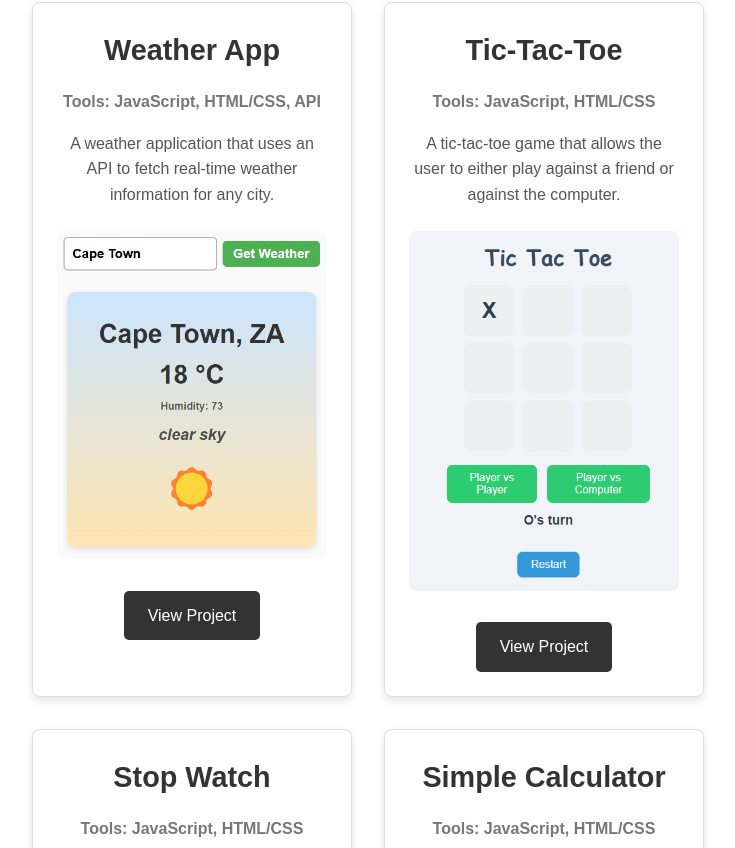
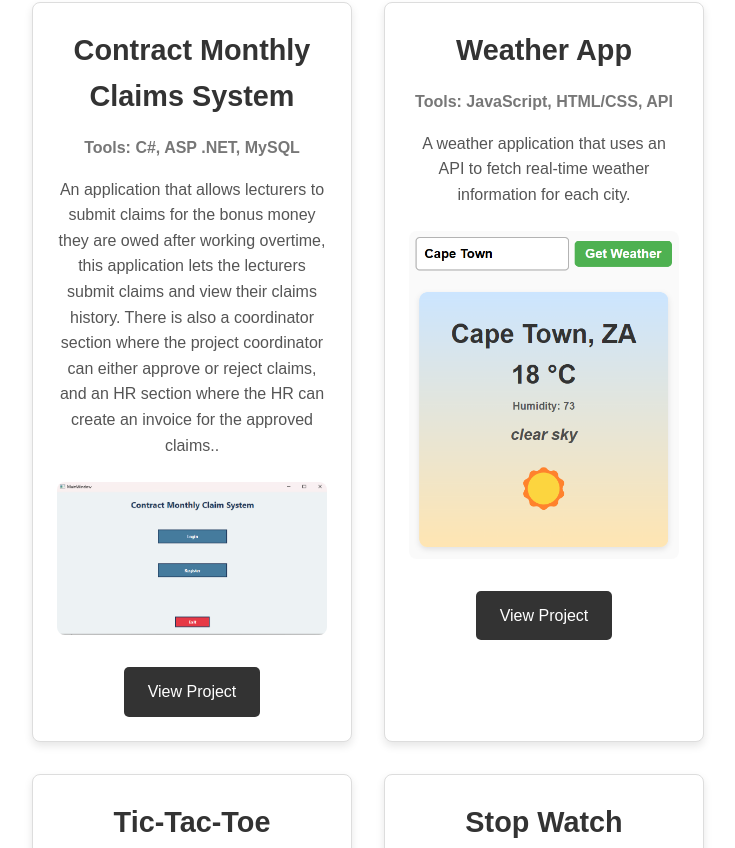
Before and after one commit to aime-ishimwe/AimeIshimwePortfolio, a plain HTML site: page AimeIshimwePersonalPortfolio/index.html in a window 1280 px wide. Shown: the part 2155-3003 px from the top of the page, without its empty margins (272-1007 px from the left). Drawn offline with Linux system fonts and the light colour scheme.

Commit message:
Add files via upload

```diff
--- a/AimeIshimwePersonalPortfolio/index.html
+++ b/AimeIshimwePersonalPortfolio/index.html
@@ -71,9 +71,20 @@
 
                 <div class="projects-container">
                     <div class="project-card">
+                        <h3>Contract Monthly Claims System</h3>
+                        <h4>Tools: C#, ASP .NET, MySQL</h4>
+                        <p>An application that allows lecturers to submit claims for the bonus money they are owed after working overtime,
+                            this application lets the lecturers submit claims and view their claims history.
+                            There is also a coordinator section where the project coordinator can either approve or reject claims,
+                            and an HR section where the HR can create an invoice for the approved claims..</p>
+                        <img src="Images/MothlyClaims.png" alt="MothlyClaimsApp">
+                        <a href="https://github.com/aime-ishimwe/ContractMonthlyClaimsSystem" class="button">View Project</a>
+                    </div>
+
+                    <div class="project-card">
                         <h3>Weather App</h3>
                         <h4>Tools: JavaScript, HTML/CSS, API</h4>
-                        <p>A weather application that uses an API to fetch real-time weather information for any city.</p>
+                        <p>A weather application that uses an API to fetch real-time weather information for each city.</p>
                         <img src="Images/weatherApp.png" alt="weatherApp">
                         <a href="https://github.com/aime-ishimwe/PRODIGY_WD_05" class="button">View Project</a>
                     </div>
@@ -202,7 +213,7 @@
         <div class="contact-details">
             <div class="contact-item">
                 <h3>Email</h3>
-                <p><a href="mailto:aimeishimwe003@gmail.com">aimeishimwe003@gmail.com</a></p>
+                <p><a href="mailto:aimeishimwe9@gmail.com">aimeishimwe9@gmail.com</a></p>
             </div>
 
             <div class="contact-item">
```
Also changed, not shown: AimeIshimwePersonalPortfolio/Images/MothlyClaims.png (added).
